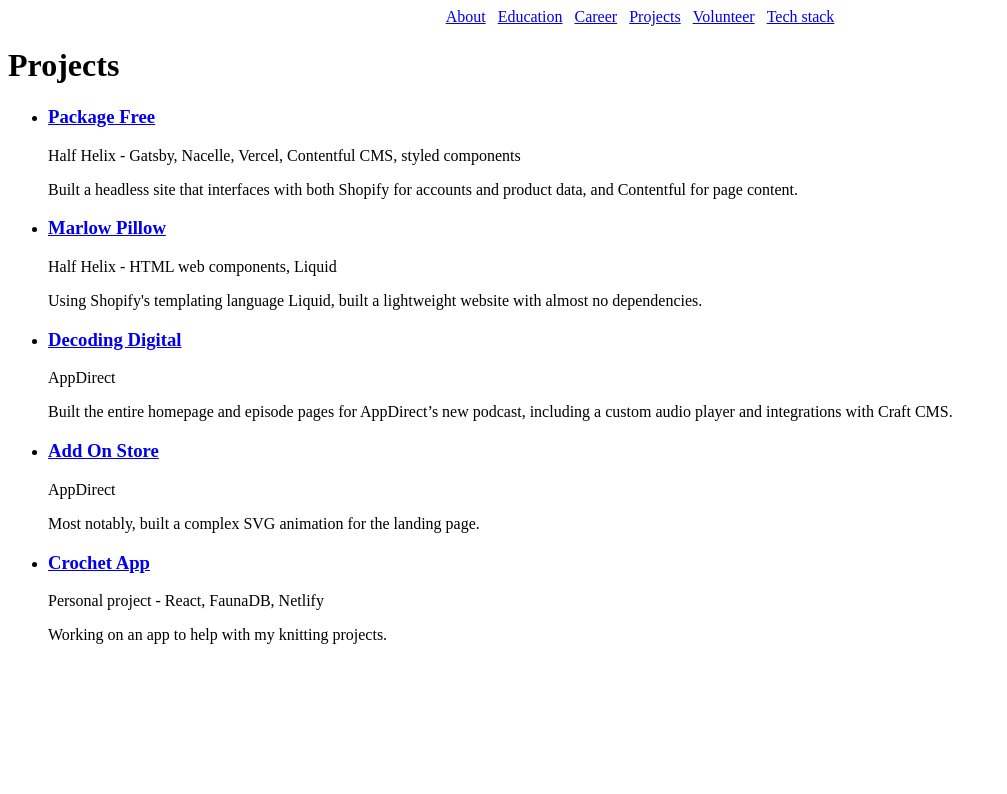
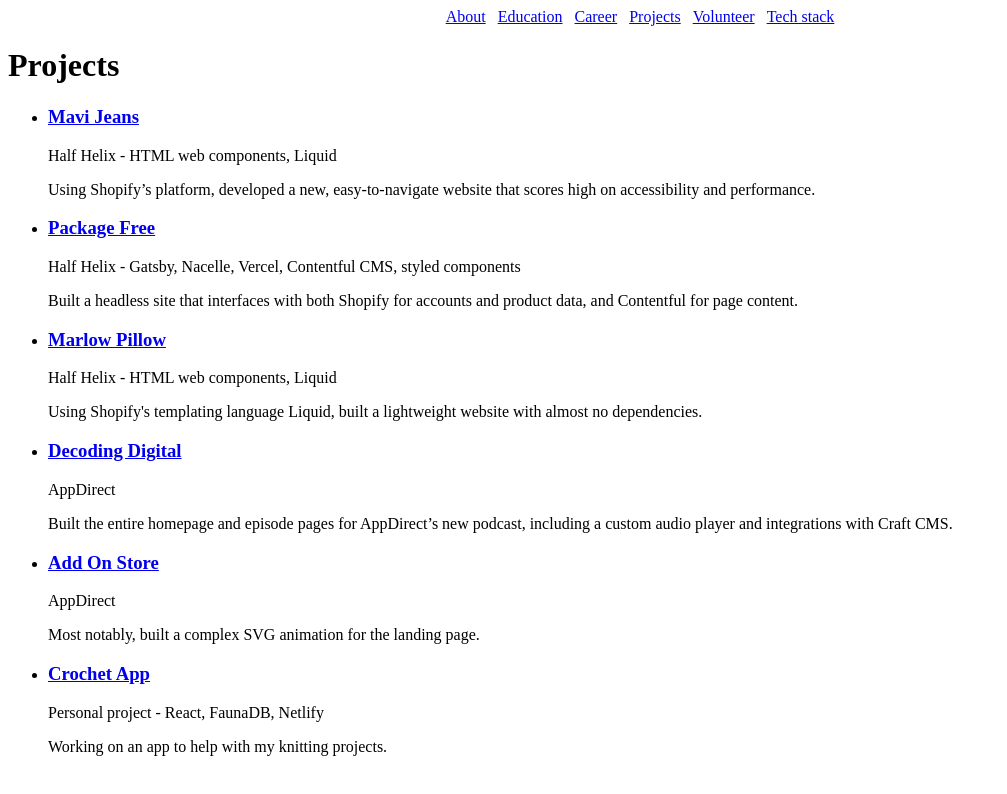
Before and after one commit to lisavineberg/portfolio, a React (Create React App) app: page /projects in a window 1280 px wide. Shown: the top 794 px of the page, without its empty margins (0-1007 px from the left). Built offline with nearby package versions, Linux system fonts and the light colour scheme.

Commit message:
updated projects and meta data

```diff
--- a/public/index.html
+++ b/public/index.html
@@ -7,7 +7,7 @@
     <meta name="theme-color" content="#000000" />
     <meta
       name="description"
-      content="Web site created using create-react-app"
+      content="Lisa Vineberg's portfolio"
     />
     <link rel="apple-touch-icon" href="%PUBLIC_URL%/logo192.png" />
     <!--
@@ -24,7 +24,7 @@
       work correctly both with client-side routing and a non-root public URL.
       Learn how to configure a non-root public URL by running `npm run build`.
     -->
-    <title>React App</title>
+    <title>Lisa Vineberg</title>
   </head>
   <body>
     <noscript>You need to enable JavaScript to run this app.</noscript>
--- a/src/App.css
+++ b/src/App.css
@@ -1,11 +1,8 @@
-.nav {
-  display: flex;
-  justify-content: center;
-}
-
 .nav-list {
   display: flex;
   gap: 12px;
+  justify-content: center;
   margin: 0;
+  overflow-x: scroll;
   padding: 0;
 }
--- a/src/routes/projects.js
+++ b/src/routes/projects.js
@@ -3,6 +3,12 @@
 import List from "../components/List";
 
 const items = [
+  {
+    title: "Mavi Jeans",
+    subtitle: "Half Helix - HTML web components, Liquid",
+    text: "Using Shopify’s platform, developed a new, easy-to-navigate website that scores high on accessibility and performance.",
+    link: "https://mavi.com/"
+  },
   {
     title: "Package Free",
     subtitle: "Half Helix - Gatsby, Nacelle, Vercel, Contentful CMS, styled components",
```
